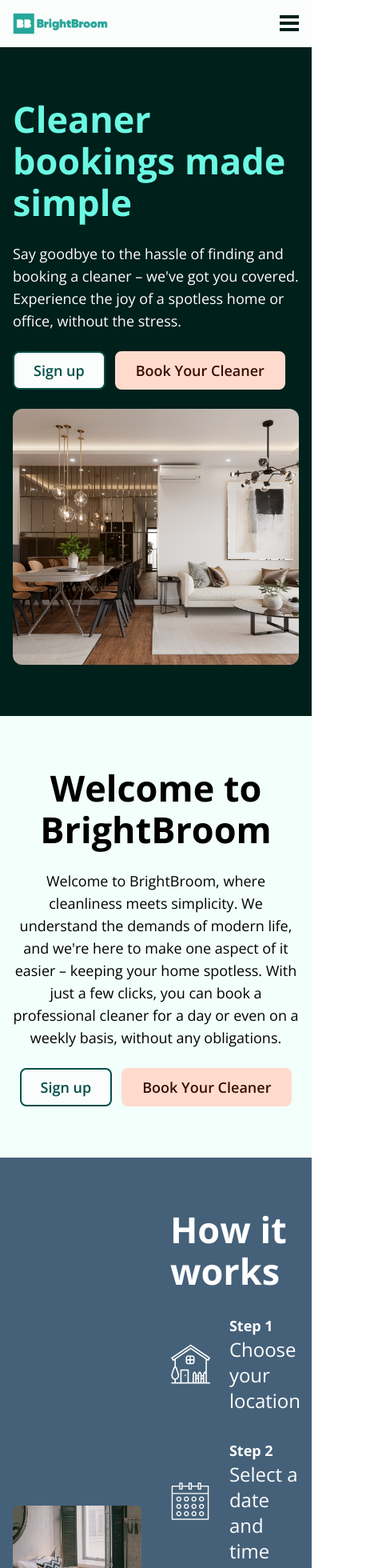
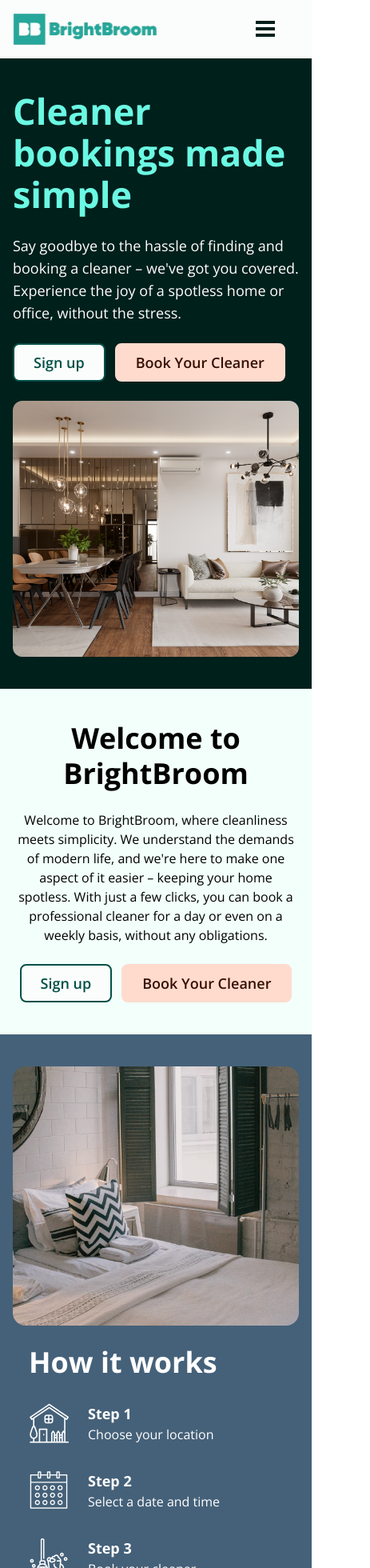
Before and after one commit to ThandoSomacele/brightbroom-web-app, a Next.js app: page / in a window 390 px wide. Shown: the top 1960 px of the page at 80% size, 463 px wide, since content can reach past the window. Built offline with nearby package versions, Linux system fonts and the light colour scheme.

Commit message:
Landing/Home page complete

```diff
--- a/src/app/components/layout/Footer.tsx
+++ b/src/app/components/layout/Footer.tsx
@@ -9,12 +9,12 @@
   const footerNavList = LinkList(mainNavData);
   return (
     <footer className='bg-light-onPrimaryFixed py-16 text-light-onPrimary bottom-0'>
-      <div className='container flex justify-center'>
-        <div className='footer-col-1 flex flex-col gap-4 w-1/5'>
+      <div className='container flex justify-between flex-wrap gap-10'>
+        <div className='footer-col-1 flex flex-col gap-4 w-full md:w-1/5'>
           <h3 className='text__title-large'>Quick Links</h3>
           <ul className='nav-links flex flex-col gap-4 text__body-large'>{footerNavList}</ul>
         </div>
-        <div className='footer-col-2 flex flex-col gap-4 w-1/5'>
+        <div className='footer-col-2 flex flex-col gap-4 w-full md:w-1/5'>
           <h3 className='text__title-large'>Legal</h3>
           <ul className='nav-links flex flex-col gap-4 text__body-large'>
             <li className='nav-link'>
@@ -25,7 +25,7 @@
             </li>
           </ul>
         </div>
-        <div className='footer-col-3 flex flex-col justify-self-end gap-4 w-2/5'>
+        <div className='footer-col-3 flex flex-col justify-self-end gap-4 w-full md:w-2/5'>
           <Link href={'/'}>
             <Image className='logo' src='/assets/logo-white.webp' alt='logo' width={343} height={77} priority />
           </Link>
--- a/src/app/components/layout/Header.tsx
+++ b/src/app/components/layout/Header.tsx
@@ -7,15 +7,15 @@
 const Header = () => {
   const navList = LinkList(mainNavData);
   return (
-    <div className='navbar bg-light-background flex items-center text-light-onPrimaryContainer py-4'>
+    <div className='navbar sticky top-0 bg-light-background flex items-center text-light-onPrimaryContainer py-4 z-10'>
       <div className='container flex'>
-        <nav className='navbar-left flex items-center gap-5 w-1/3 lg:w-2/3'>
+        <nav className='navbar-left flex items-center gap-5 w-2/3 md:w-1/4 lg:w-2/3'>
           <Link href={'/'}>
             <Image className='logo' src='/assets/logo.webp' alt='logo' width={181} height={41} priority />
           </Link>
           <ul className='nav-links hidden lg:flex items-center gap-4 text__body-large'>{navList}</ul>
         </nav>
-        <div className='navbar-right flex gap-3 justify-end items-center w-2/3 lg:w-1/3'>
+        <div className='navbar-right flex gap-3 justify-end items-center w-1/4 md:w-2/3 lg:w-1/3'>
           <CtaLinks classes='hidden md:flex' />
           <div className='hamburger-menu lg:hidden flex flex-col gap-1 w-6'>
             <div className='line1 h-0 border-2 border-light-onPrimaryContainer w-full'></div>
--- a/src/app/components/parts/Features.tsx
+++ b/src/app/components/parts/Features.tsx
@@ -29,10 +29,10 @@
   ];
 
   return (
-    <ul className='features flex flex-wrap gap-8 w-full justify-end'>
+    <ul className='features flex flex-wrap gap-4'>
       {featuresList.map(feature => (
         <li
-          className='feature flex flex-col gap-3 bg-light-onPrimary drop-shadow-md rounded-lg p-8 w-64'
+          className='feature flex flex-col gap-3 bg-light-onPrimary drop-shadow-md rounded-lg p-8 w-full md:w-[48%]'
           key={feature.order}>
           <Image
             src={feature.icon}
--- a/src/app/components/sections/CtaBanner.tsx
+++ b/src/app/components/sections/CtaBanner.tsx
@@ -3,15 +3,13 @@
 const CtaBanner = () => {
   return (
     <section className='py-16 bg-light-primary text-light-onPrimary'>
-      <div className='container flex w-10/12 items-center justify-between'>
-        <p className='text__display-medium  w-6/12'>
-          Experience simple today,
-          <br />
-          book your cleaner with
-          <br />
+      <div className='container flex flex-wrap w-full lg:w-10/12 items-center justify-between gap-10'>
+        <p className='text__headline-large font-semibold md:text__display-medium w-full lg:w-6/12'>
+          Experience simple today, <br className='hidden md:inline-block' />
+          book your cleaner with <br />
           BrightBroom
         </p>
-        <div className='w-4/12'>
+        <div className='w-full lg:w-4/12'>
           <CtaLinks />
         </div>
       </div>
--- a/src/app/components/sections/Hero.tsx
+++ b/src/app/components/sections/Hero.tsx
@@ -3,13 +3,13 @@
 
 function Hero() {
   return (
-    <section id='hero' className='bg-light-onPrimaryContainer py-16 text-light-onPrimary'>
-      <div className='container flex flex-col lg:flex-row justify-between h-full items-center gap-y-6'>
-        <div className='hero-left w-full lg:w-[45%] flex flex-col gap-y-6'>
-          <h1 className='text__display-medium lg:text__display-large text-light-primaryContainer '>
+    <section id='hero' className='bg-light-onPrimaryContainer py-10 md:py-16 text-light-onPrimary'>
+      <div className='container flex flex-row flex-wrap justify-between h-full items-center gap-6'>
+        <div className='hero-left w-full lg:w-[45%] flex flex-col gap-6'>
+          <h1 className='text__display-medium md:text__display-large text-light-primaryContainer '>
             Cleaner bookings made simple
           </h1>
-          <p className='lg:text__headline-small text-lg'>
+          <p className='text-lg lg:text__headline-small '>
             Say goodbye to the hassle of finding and booking a cleaner &ndash; we&apos;ve got you covered. Experience
             the joy of a spotless home or office, without the stress.
           </p>
--- a/src/app/components/sections/HowItWorks.tsx
+++ b/src/app/components/sections/HowItWorks.tsx
@@ -1,22 +1,45 @@
 import Image from 'next/image';
 import CtaLinks from '../parts/CtaLinks';
-import Steps from '../parts/Steps';
 
 const HowItWorks = () => {
+  const stepsList = [
+    { order: 1, desc: 'Choose your location' },
+    { order: 2, desc: 'Select a date and time' },
+    { order: 3, desc: 'Book your cleaner' },
+    { order: 4, desc: 'Enjoy life’s moments' },
+  ];
+
   return (
-    <section id='how-it-works' className='py-16 bg-light-tertiary text-light-onTertiary'>
-      <div className='container flex items-center justify-between'>
-        <div className='how-it-work-left w-[45%]'>
+    <section id='how-it-works' className='py-10 md:py-16 bg-light-tertiary text-light-onTertiary'>
+      <div className='container flex flex-wrap items-center justify-between gap-6'>
+        <div className='how-it-work-left w-full lg:w-[45%]'>
           <Image
             src={'/sections/how-it-works-image.webp'}
             alt={'Clean bedroom with open window'}
             width={562}
             height={509}
+            className='w-full md:h-80 lg:h-full object-cover rounded-2xl'
           />
         </div>
-        <div className='how-it-work-right w-[45%] flex flex-col gap-y-7'>
-          <h2 className='text__display-medium '>How it works</h2>
-          <Steps />
+        <div className='how-it-work-right w-full lg:w-[45%] flex flex-col gap-y-7 pl-5 md:pl-10 lg:pl-0'>
+          <h2 className='text__display-small md:text__display-medium'>How it works</h2>
+          <ul className='steps flex flex-col gap-8'>
+            {stepsList.map(step => (
+              <li className='step flex gap-6' key={step.order}>
+                <Image
+                  src={`/steps/step-${step.order}.webp`}
+                  width={50}
+                  height={50}
+                  alt={`Step ${step.order} icon`}
+                  style={{ objectFit: 'contain' }}
+                />
+                <div className='text flex flex-col'>
+                  <h3 className='text-lg font-bold text-light-onTertiary'>Step {step.order}</h3>
+                  <p className='text-base md:text-2xl text-light-onTertiary'>{step.desc}</p>
+                </div>
+              </li>
+            ))}
+          </ul>
           <CtaLinks />
         </div>
       </div>
--- a/src/app/components/sections/IntroHome.tsx
+++ b/src/app/components/sections/IntroHome.tsx
@@ -2,10 +2,10 @@
 
 function IntroHome() {
   return (
-    <section id='intro-home' className='py-16 bg-palettes-primary-99'>
-      <div className='container flex flex-col items-center gap-y-6'>
-        <h2 className='text__display-medium text-center '>Welcome to BrightBroom</h2>
-        <p className=' text__body-large text-center'>
+    <section id='intro-home' className='py-10 md:py-16 bg-palettes-primary-99'>
+      <div className='container flex flex-col items-center gap-6'>
+        <h2 className='text__display-small md:text__display-medium text-center '>Welcome to BrightBroom</h2>
+        <p className='text-base md:text-lg text-center'>
           Welcome to BrightBroom, where cleanliness meets simplicity. We understand the demands of modern life, and
           we&apos;re here to make one aspect of it easier &ndash; keeping your home spotless. With just a few clicks,
           you can book a professional cleaner for a day or even on a weekly basis, without any obligations.
--- a/src/app/components/sections/OurFeatures.tsx
+++ b/src/app/components/sections/OurFeatures.tsx
@@ -5,23 +5,22 @@
 const OurFeatures = () => {
   return (
     <section id='features' className='py-16 bg-palettes-primary-99'>
-      <div className='container flex'>
-        <div className='our-features-left w-[45%] flex flex-col justify-between gap-10'>
-          <div className='flex flex-col gap-10'>
-            <h2 className='text__display-medium'>
-              Our Features
-              <br />& Services
-            </h2>
-            <CtaLinks />
-          </div>
+      <div className='container flex flex-wrap justify-between gap-4'>
+        <div className='our-features-left w-full lg:w-[40%] flex flex-col gap-6'>
+          <h2 className='text__display-small md:text__display-medium'>
+            Our Features
+            <br />& Services
+          </h2>
+          <CtaLinks />
           <Image
             src={'/sections/our-features-image.webp'}
             alt={'Clean bedroom with open window'}
             width={404}
             height={277}
+            className='w-full md:h-80 lg:h-full object-cover rounded-2xl'
           />
         </div>
-        <div className='how-it-work-right w-[45%] flex flex-col gap-y-7'>
+        <div className='how-it-work-right w-full lg:w-[53%]'>
           <Features />
         </div>
       </div>
```
